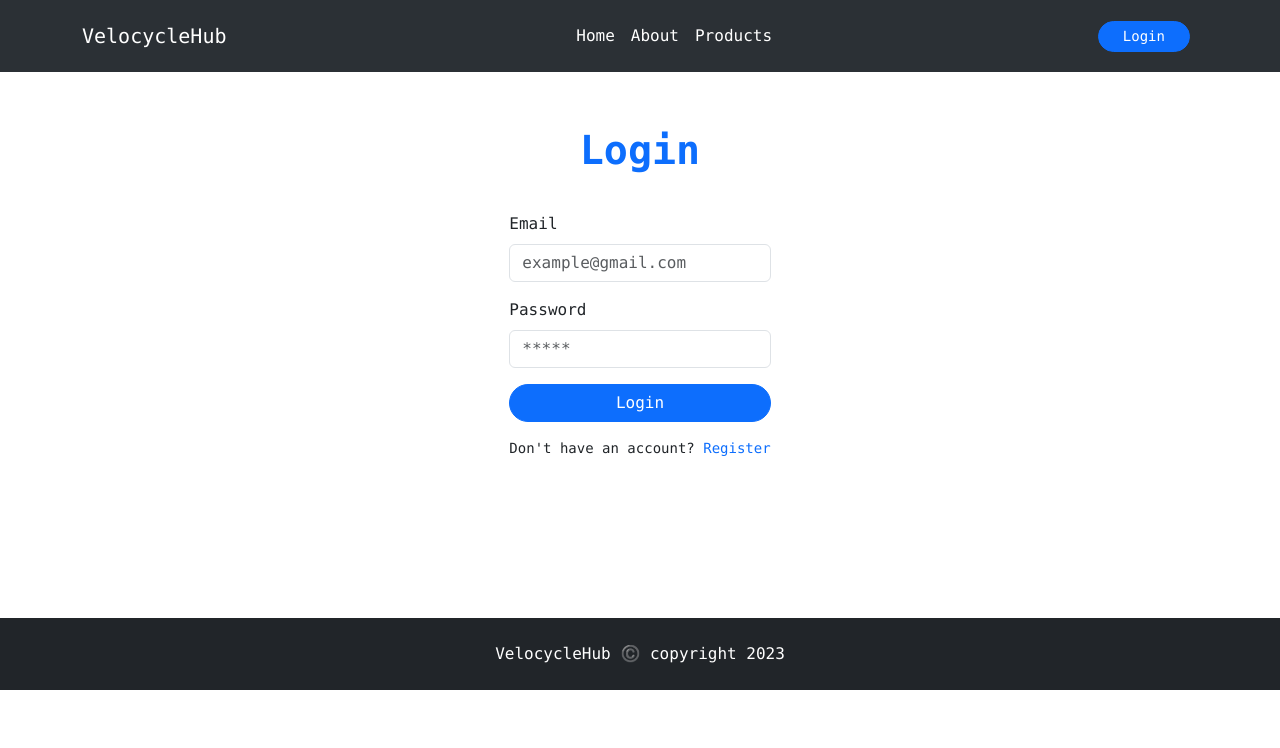
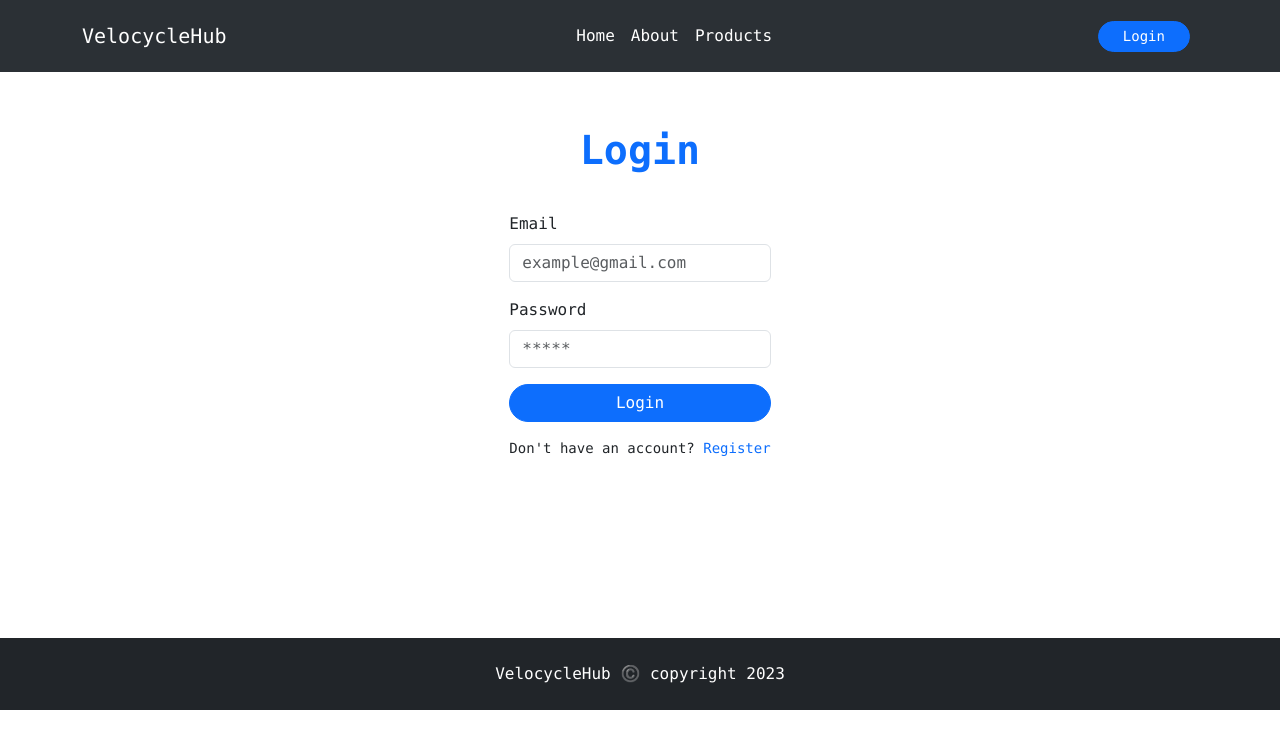
Before and after one commit to LuqmanSyah/bycycle-shop, a React (Vite) app: page /login in a window 1280 px wide. Shown: the top 748 px of the page. Built offline with nearby package versions, Linux system fonts and the light colour scheme.

Commit message:
Modify fragments/Layouts.jsx

```diff
--- a/src/fragments/Layouts.jsx
+++ b/src/fragments/Layouts.jsx
@@ -7,7 +7,7 @@ const Layouts = ({ children, className }) => {
         <>
             <div className="font-monospace">
                 <Navbar />
-                <div className={className} style={{ minHeight: "450px" }}>{children}</div>
+                <div className={className} style={{ minHeight: "470px" }}>{children}</div>
                 <Footer />
             </div>
         </>
```
